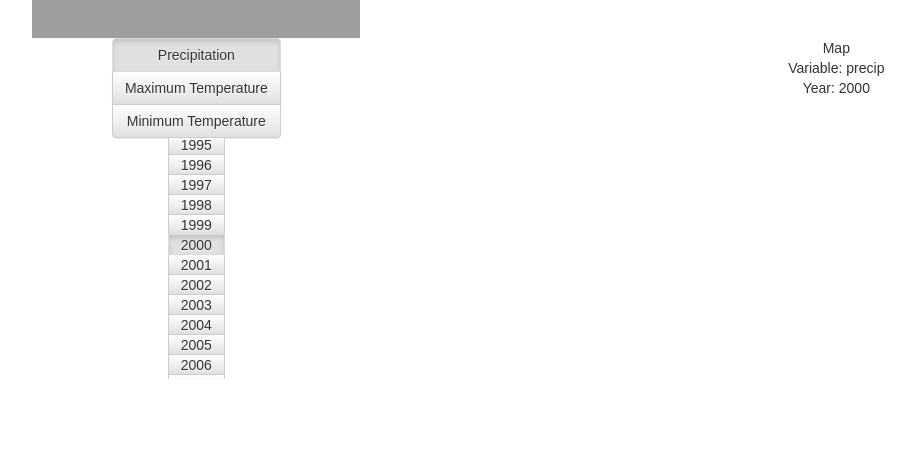
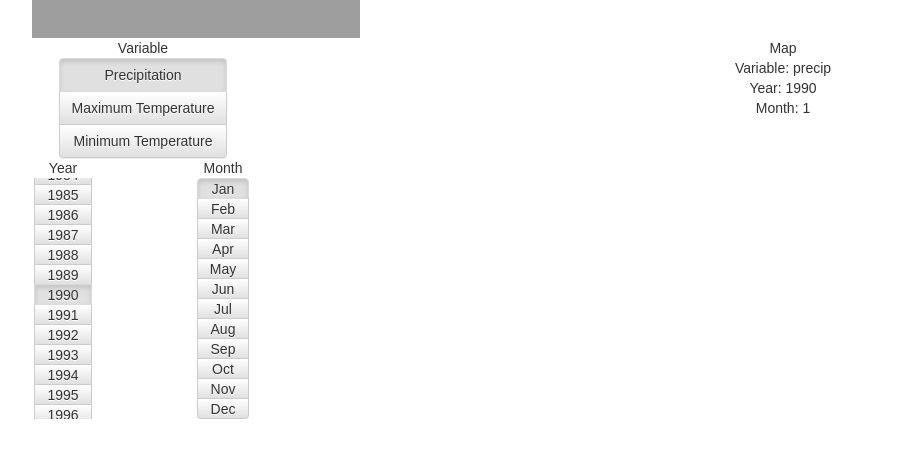
Before and after one commit to pacificclimate/weather-anomaly-tool, a React (Create React App) app: page / in a window 1280 px wide. Shown: the top 458 px of the page, without its empty margins (17-932 px from the left). Built offline with nearby package versions, Linux system fonts and the light colour scheme; grey boxes are pictures that could not be loaded.

Commit message:
Add MonthSelector to Tool

```diff
--- a/src/components/Map/Map.js
+++ b/src/components/Map/Map.js
@@ -9,6 +9,7 @@ class Map extends Component {
                 <div>Map</div>
                 <div>Variable: {this.props.variable}</div>
                 <div>Year: {this.props.year}</div>
+                <div>Month: {this.props.month}</div>
             </div>
         )
     }
--- a/src/components/Tool/Tool.js
+++ b/src/components/Tool/Tool.js
@@ -3,41 +3,51 @@ import { Grid, Row, Col } from 'react-bootstrap';
 
 import VariableSelector from '../VariableSelector'
 import YearSelector from '../YearSelector'
+import MonthSelector from "../MonthSelector";
 import Map from '../Map'
 
 class Tool extends Component {
     constructor(props) {
         super(props);
         this.state = Tool.defaultState;
-        this.handleVariableChange = this.handleVariableChange.bind(this);
-        this.handleYearChange = this.handleYearChange.bind(this);
     }
 
-    handleVariableChange(variable) {
-        this.setState({variable: variable});
-    }
-
-    handleYearChange(year) {
-        this.setState({year: year});
+    makeHandleChange(item) {
+        return (function(value) {
+            this.setState({[item]: value});
+        }).bind(this);
     }
 
     render() {
         return (
             <Grid fluid>
                 <Row>
-                    <Col lg={4}>
+                    <Col lg={3}>
+                        <div>Variable</div>
                         <VariableSelector
                             defaultValue={Tool.defaultState.variable}
-                            onChange={this.handleVariableChange}
+                            onChange={this.makeHandleChange('variable')}
                         />
-                        <YearSelector
-                            start={1970} end={2018}
-                            defaultValue={Tool.defaultState.year}
-                            onChange={this.handleYearChange}
-                        />
+                        <Row>
+                            <Col lg={6}>
+                                <div>Year</div>
+                                <YearSelector
+                                    start={1970} end={2018}
+                                    defaultValue={Tool.defaultState.year}
+                                    onChange={this.makeHandleChange('year')}
+                                />
+                            </Col>
+                            <Col lg={6}>
+                                <div>Month</div>
+                                <MonthSelector
+                                    defaultValue={Tool.defaultState.month}
+                                    onChange={this.makeHandleChange('month')}
+                                />
+                            </Col>
+                        </Row>
                     </Col>
-                    <Col  lg={8}>
-                        <Map variable={this.state.variable} year={this.state.year}/>
+                    <Col  lg={9}>
+                        <Map variable={this.state.variable} year={this.state.year} month={this.state.month} />
                     </Col>
                 </Row>
             </Grid>
@@ -47,7 +57,8 @@ class Tool extends Component {
 
 Tool.defaultState = {
     variable: 'precip',
-    year: 2000,
+    year: 1990,
+    month: 1,
 };
 
 export default Tool;
```
